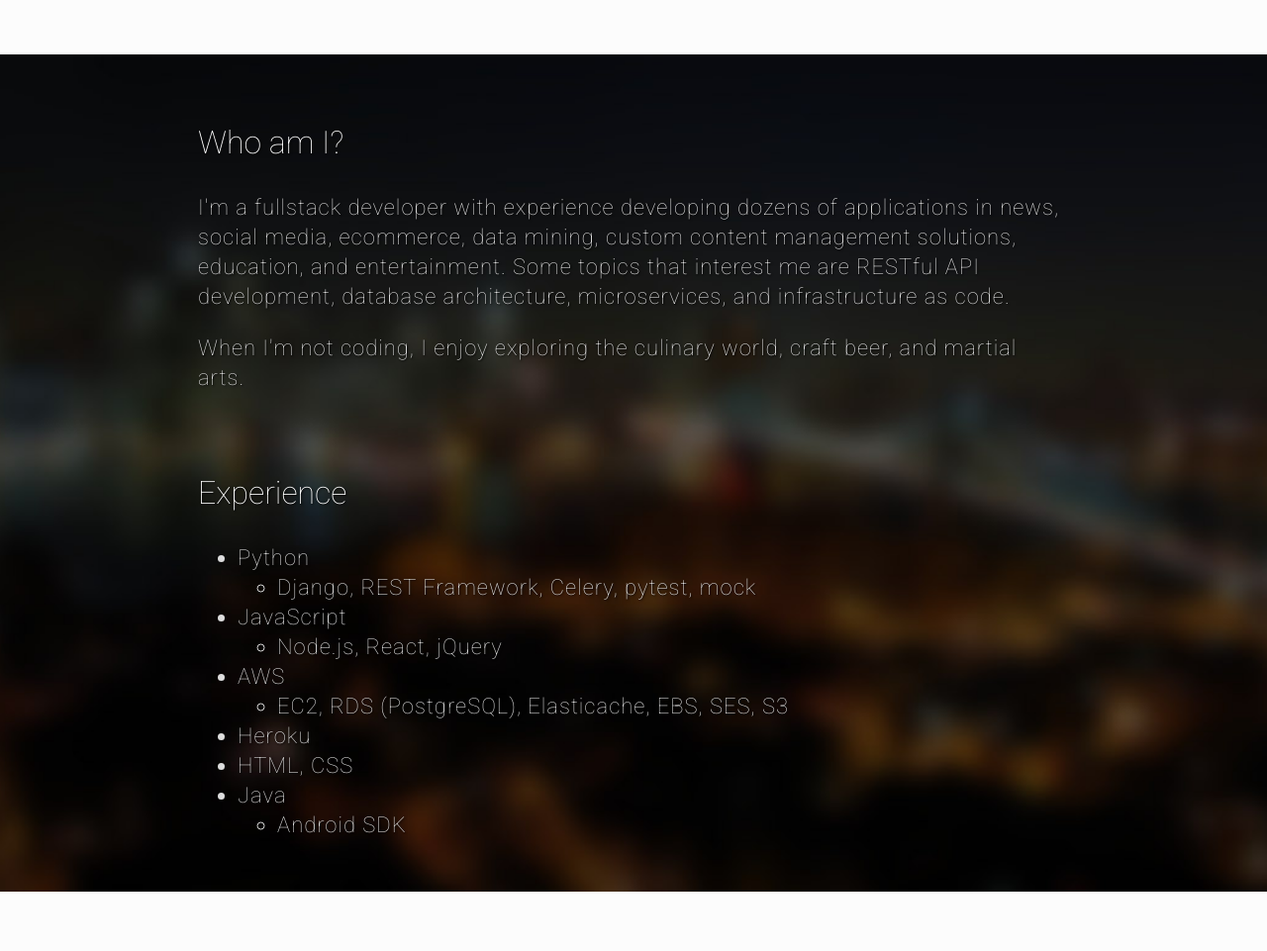
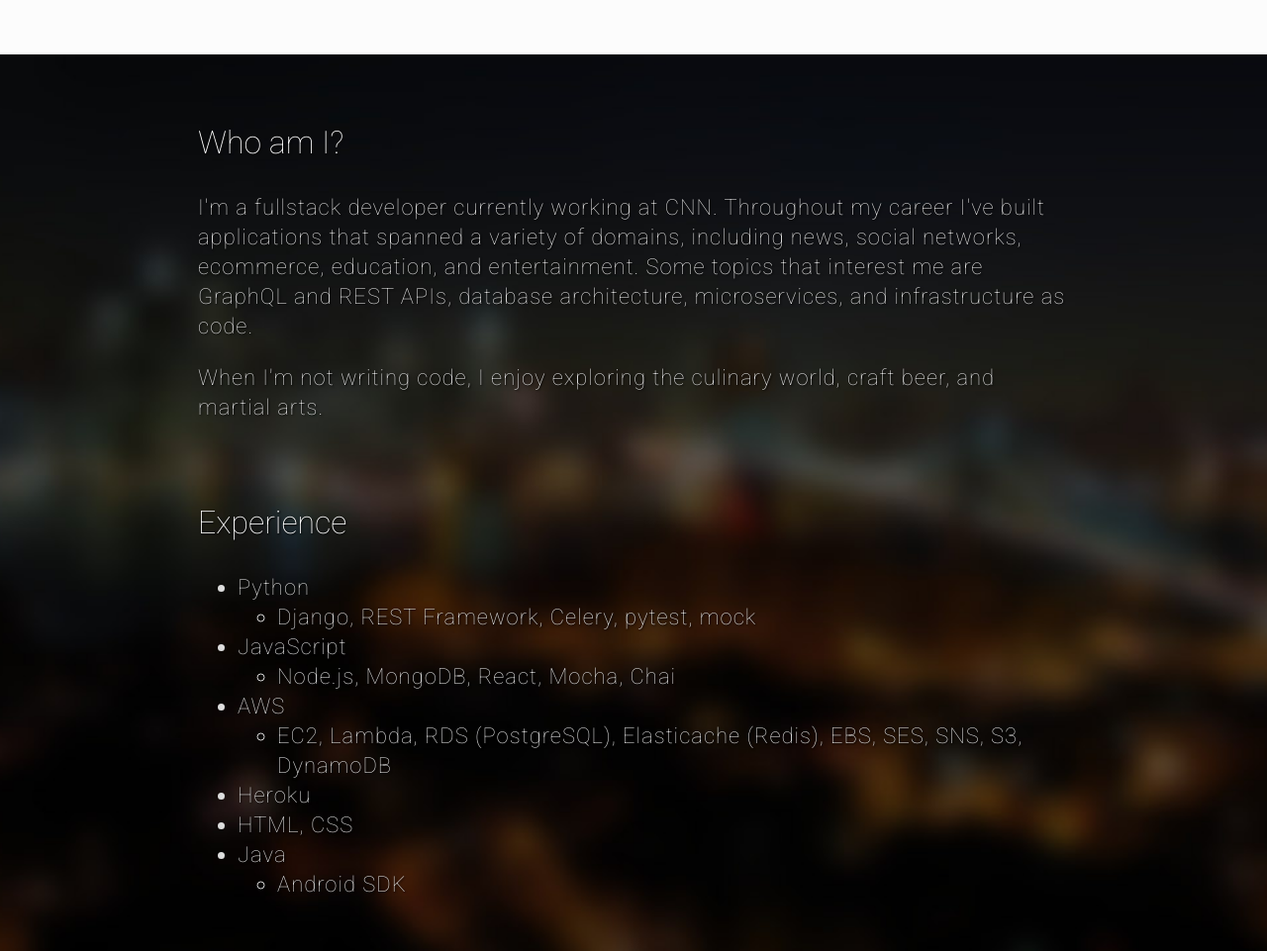
Before and after one commit to njamaleddine/nabiljamaleddine.com, a Django app: page / in a window 1280 px wide. Shown: the part 256-1217 px from the top of the page at 99% size. Before the commit the page ends 1157 px from the top, so only its background shows below. Run offline with Django 3.2, Linux system fonts and the light colour scheme; style sheets or scripts are compiled from the project's sources; parts of the project's set-up code (start-up, migrations or seed data) failed here and were passed over; some web fonts are replaced.

Commit message:
Dependency and Template Update (#9)
* chore(package.json): update dependencies and remove vulnerable lib

* chore(requirements): update dependencies

* update bio and homepage

* chore: update nginx

```diff
--- a/app/templates/index.html
+++ b/app/templates/index.html
@@ -4,10 +4,10 @@
     <div id="bio" class="information">
         <p class="title">Who am I?</p>
         <p class="description">
-            I'm a fullstack developer with experience developing dozens of applications in news, social media, ecommerce, data mining, custom content management solutions, education, and entertainment. Some topics that interest me are RESTful API development, database architecture, microservices, and infrastructure as code.
+            I'm a fullstack developer currently working at CNN. Throughout my career I've built applications that spanned a variety of domains, including news, social networks, ecommerce, education, and entertainment. Some topics that interest me are GraphQL and REST APIs, database architecture, microservices, and infrastructure as code.
         </p>
         <p class="description">
-            When I'm not coding, I enjoy exploring the culinary world, craft beer, and martial arts.
+            When I'm not writing code, I enjoy exploring the culinary world, craft beer, and martial arts.
         </p>
     </div>
 
@@ -21,12 +21,12 @@
             </li>
             <li>JavaScript
                 <ul>
-                    <li>Node.js, React, jQuery</li>
+                    <li>Node.js, MongoDB, React, Mocha, Chai</li>
                 </ul>
             </li>
             <li>AWS
                 <ul>
-                    <li>EC2, RDS (PostgreSQL), Elasticache, EBS, SES, S3</li>
+                    <li>EC2, Lambda, RDS (PostgreSQL), Elasticache (Redis), EBS, SES, SNS, S3, DynamoDB</li>
                 </ul>
             </li>
             <li>Heroku</li>
```
Also changed, not shown: requirements-dev.txt (+5 -5 lines), requirements.txt (+13 -13 lines), 1 other file.
